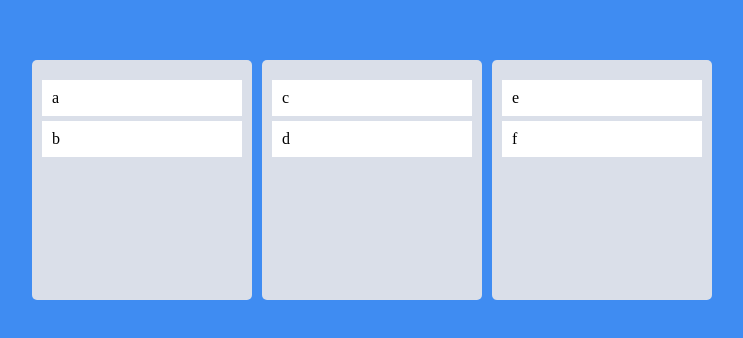
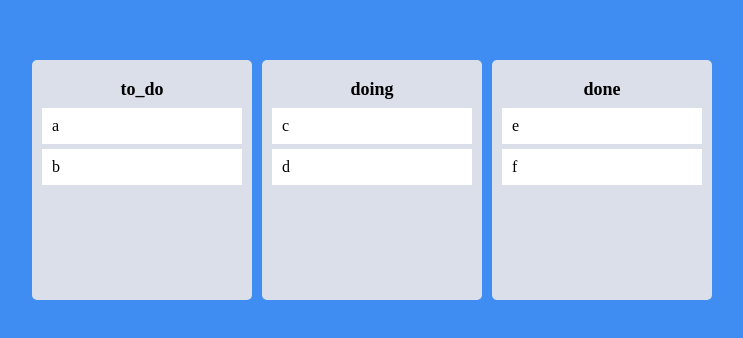
Before and after one commit to SpearJin/drag_clone_coding, a React (Create React App) app: page / in a window 1280 px wide. Shown: the part 220-558 px from the top of the page, without its empty margins (268-1011 px from the left). Built offline with nearby package versions, Linux system fonts and the light colour scheme.

Commit message:
[Feat] Board 컴포넌트 수정

```diff
--- a/src/components/Board.tsx
+++ b/src/components/Board.tsx
@@ -9,16 +9,19 @@ interface IBoardProps {
 
 function Board({ toDos, boardId }: IBoardProps) {
   return (
+    <Wrapper>
+      <Title>{boardId}</Title>
       <Droppable droppableId={boardId}>
         {(magic) => (
-        <Wrapper ref={magic.innerRef} {...magic.droppableProps}>
+          <div ref={magic.innerRef} {...magic.droppableProps}>
             {toDos.map((toDo, index) => (
               <DragablleCard key={toDo} index={index} toDo={toDo} />
             ))}
             {magic.placeholder}
-        </Wrapper>
+          </div>
         )}
       </Droppable>
+    </Wrapper>
   );
 }
 
@@ -29,4 +32,11 @@ const Wrapper = styled.div`
   background-color: ${(props) => props.theme.boardColor};
 `;
 
+const Title = styled.h2`
+  text-align: center;
+  font-weight: 600;
+  margin-bottom: 10px;
+  font-size: 18px;
+`;
+
 export default Board;
```
Lines whose indentation alone changed are shown as unchanged.
